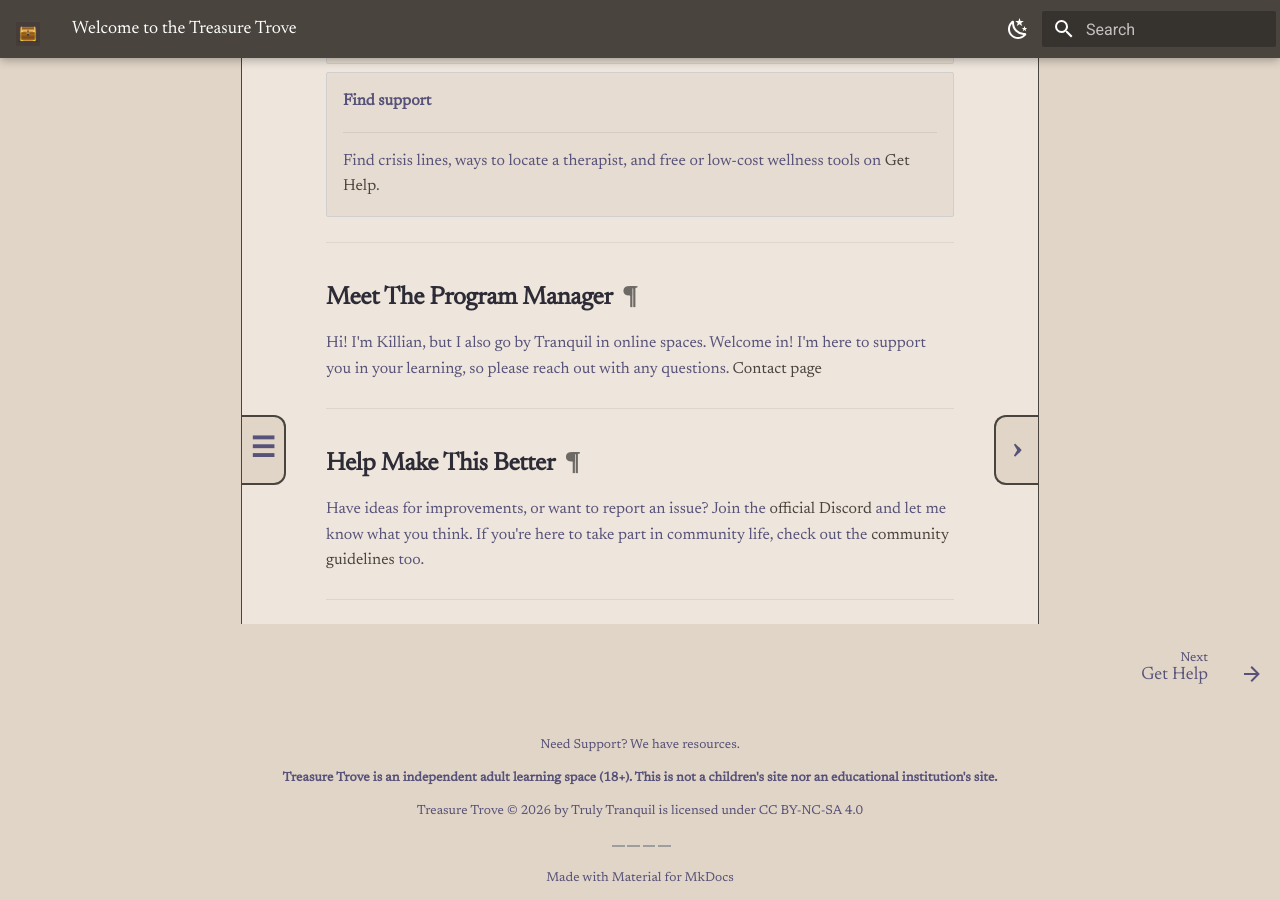
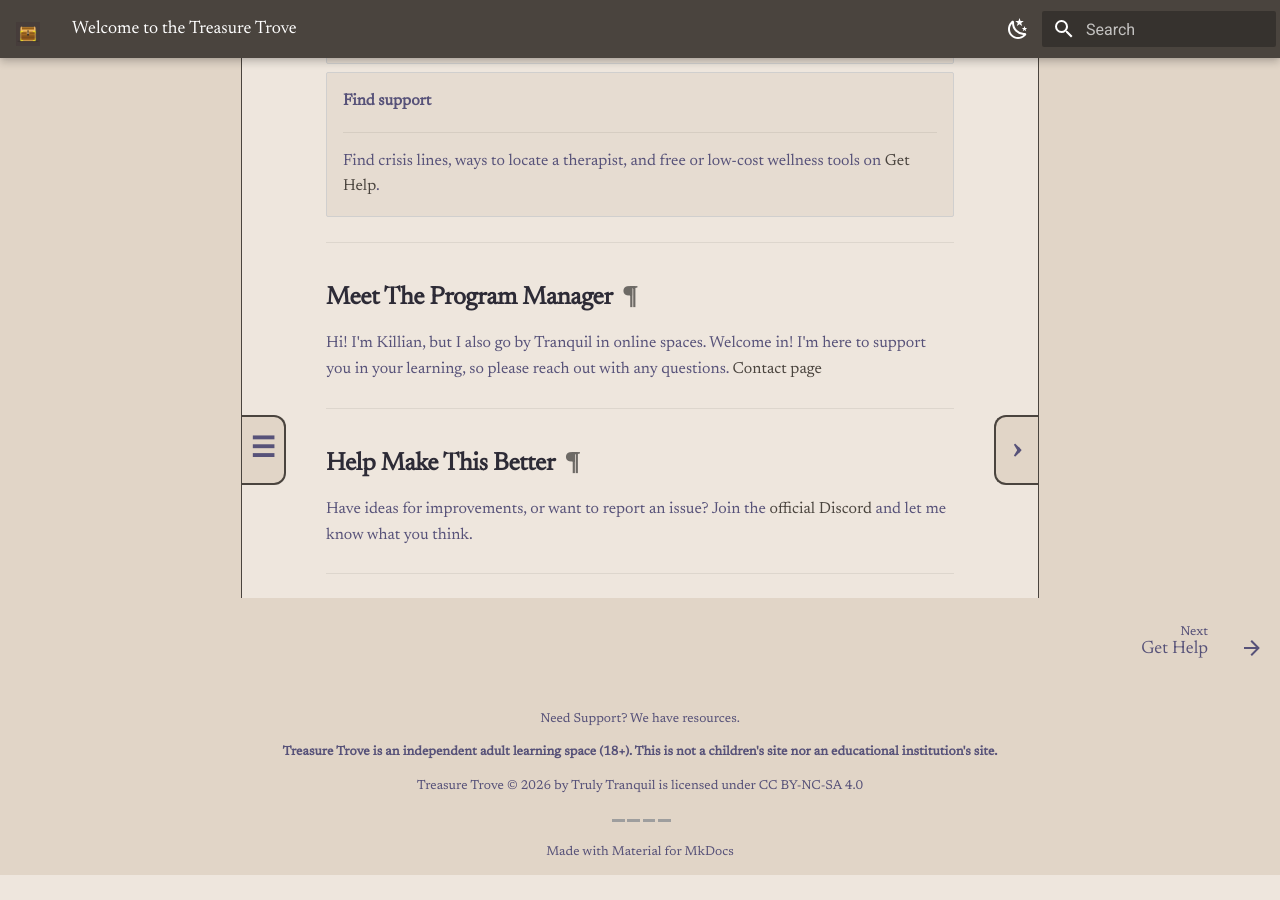
Before and after one commit to truly-tranquil/treasure-trove, an MkDocs documentation site: the page built from docs/index.md, in a window 1280 px wide and 900 px high, scrolled down 962 px. Built offline with MkDocs 1.6.1 and Material for MkDocs 9.7.7, drawn with Linux system fonts in a browser that asks for light colours; after the commit the page ends 1837 px from its top, so only the background shows below that; grey boxes are pictures that could not be loaded.

Commit message:
fixed a stupid bug

```diff
--- a/docs/index.md
+++ b/docs/index.md
@@ -53,6 +53,6 @@ Hi! I'm Killian, but I also go by Tranquil in online spaces. Welcome in! I'm her
 
 ## Help Make This Better
 
-Have ideas for improvements, or want to report an issue? Join the [official Discord](https://discord.gg/yEWXHNW9gX) and let me know what you think. If you're here to take part in community life, check out the [community guidelines](community-guidelines.md) too.
+Have ideas for improvements, or want to report an issue? Join the [official Discord](https://discord.gg/yEWXHNW9gX) and let me know what you think.
 
 ---
```
